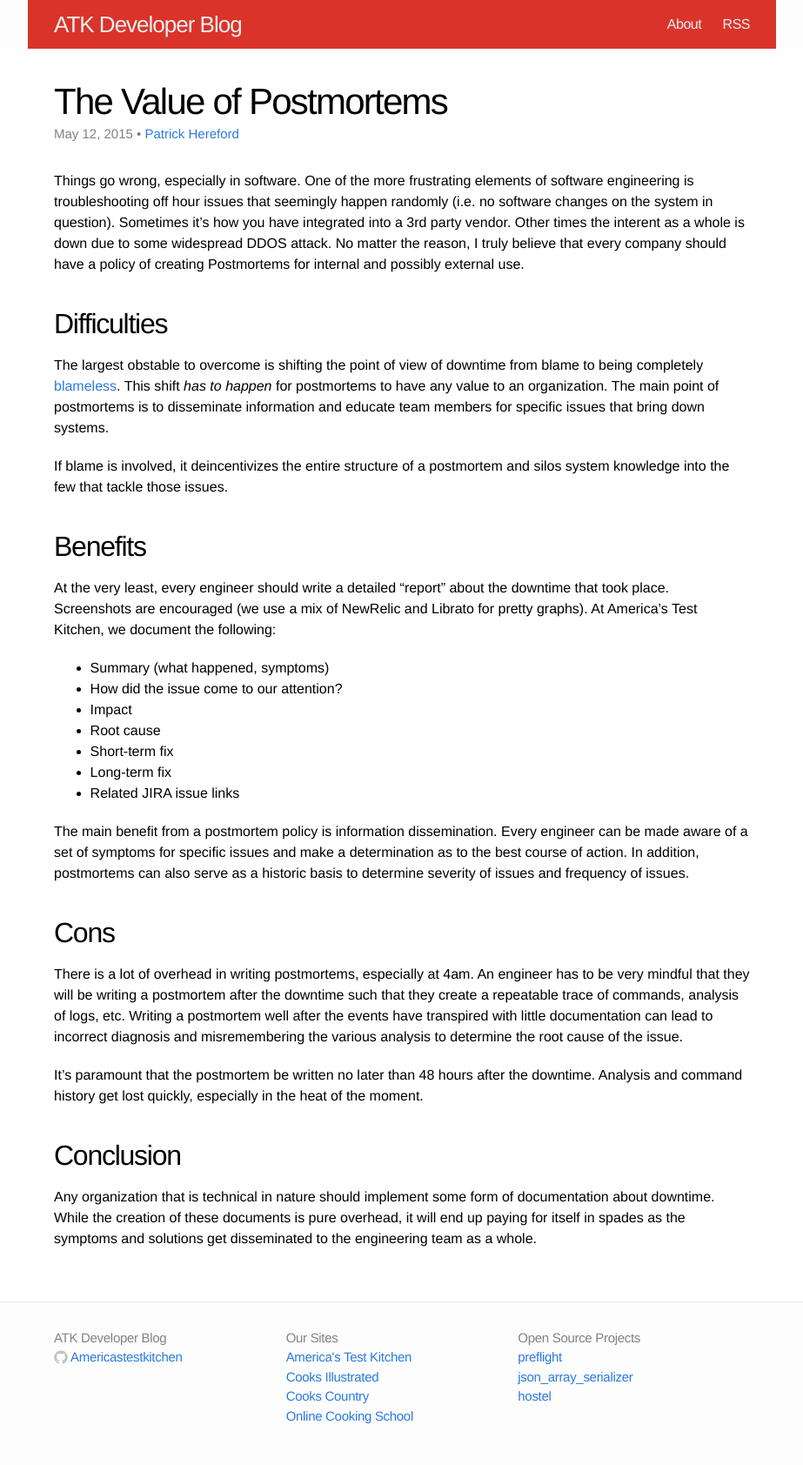
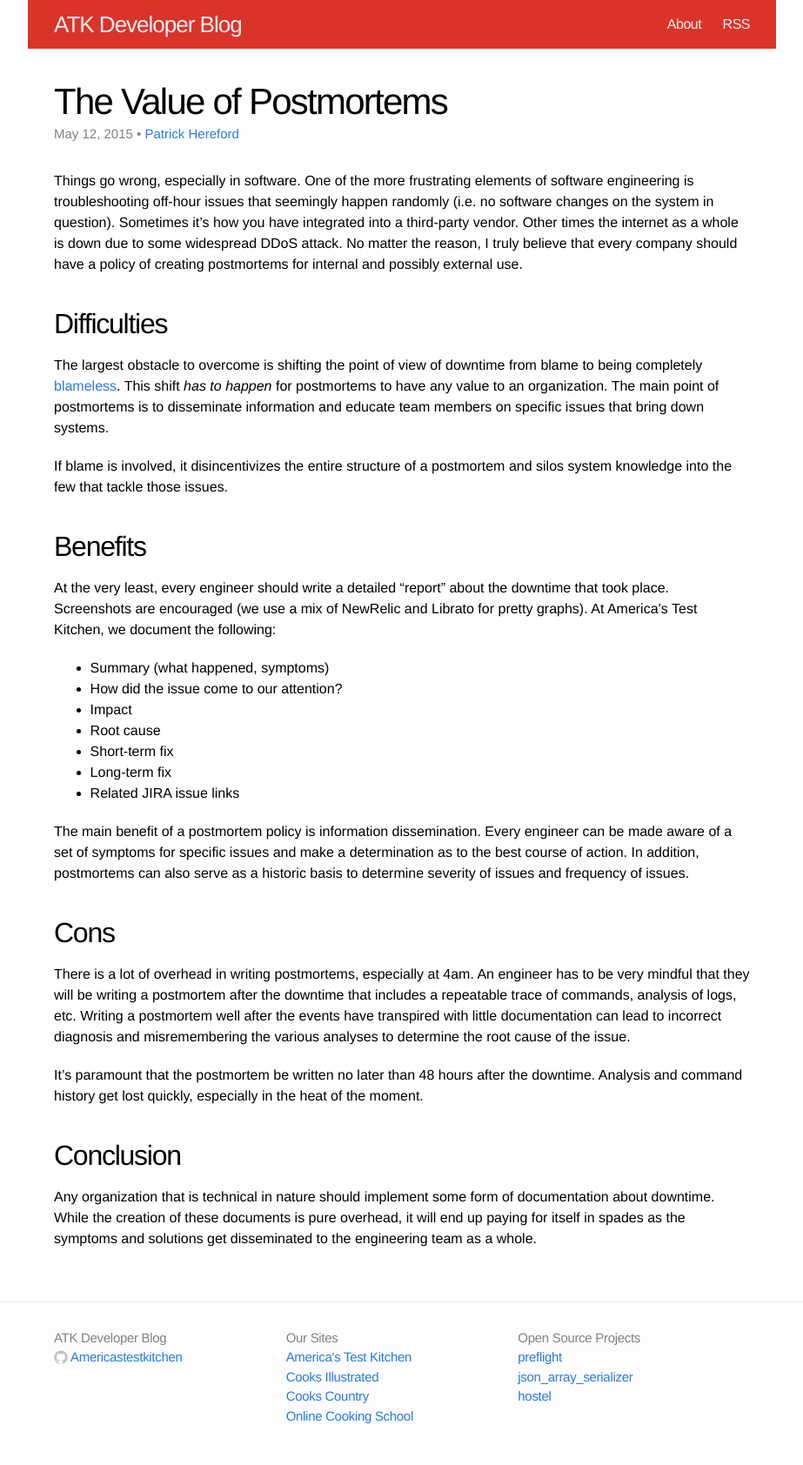
Before and after one commit to Americastestkitchen/Americastestkitchen.github.io, a Jekyll site: the page built from _posts/2015-05-12-the-value-of-postmortems.markdown, in a window 1280 px wide. Shown: the whole page at 87% size, without its empty margins (178-1101 px from the left). Built offline with Jekyll 4.4.1, drawn with Linux system fonts in a browser that asks for light colours.

Commit message:
Update 2015-05-12-the-value-of-postmortems.markdown

```diff
--- a/_posts/2015-05-12-the-value-of-postmortems.markdown
+++ b/_posts/2015-05-12-the-value-of-postmortems.markdown
@@ -8,20 +8,20 @@ categories: culture engineering
 ---
 
 Things go wrong, especially in software. One of the more frustrating elements of
-software engineering is troubleshooting off hour issues that seemingly happen
+software engineering is troubleshooting off-hour issues that seemingly happen
 randomly (i.e. no software changes on the system in question). Sometimes it's
-how you have integrated into a 3rd party vendor. Other times the interent as a
-whole is down due to some widespread DDOS attack. No matter the reason, I
-truly believe that every company should have a policy of creating Postmortems
+how you have integrated into a third-party vendor. Other times the internet as a
+whole is down due to some widespread DDoS attack. No matter the reason, I
+truly believe that every company should have a policy of creating postmortems
 for internal and possibly external use.
 
 ## Difficulties
-The largest obstable to overcome is shifting the point of view of downtime from
+The largest obstacle to overcome is shifting the point of view of downtime from
 blame to being completely [blameless](https://codeascraft.com/2012/05/22/blameless-postmortems/). This shift _has to happen_ for postmortems to have any value to
 an organization. The main point of postmortems is to disseminate information and
-educate team members for specific issues that bring down systems.
+educate team members on specific issues that bring down systems.
 
-If blame is involved, it deincentivizes the entire structure of a postmortem and
+If blame is involved, it disincentivizes the entire structure of a postmortem and
 silos system knowledge into the few that tackle those issues.
 
 ## Benefits
@@ -37,7 +37,7 @@ following:
 - Long-term fix
 - Related JIRA issue links
 
-The main benefit from a postmortem policy is information dissemination. Every
+The main benefit of a postmortem policy is information dissemination. Every
 engineer can be made aware of a set of symptoms for specific issues and make a
 determination as to the best course of action. In addition, postmortems can also
 serve as a historic basis to determine severity of issues and frequency of
@@ -46,10 +46,10 @@ issues.
 ## Cons
 There is a lot of overhead in writing postmortems, especially at 4am. An
 engineer has to be very mindful that they will be writing a postmortem after
-the downtime such that they create a repeatable trace of commands,
+the downtime that includes a repeatable trace of commands,
 analysis of logs, etc. Writing a postmortem well after the events have
 transpired with little documentation can lead to incorrect diagnosis and
-misremembering the various analysis to determine the root cause of the issue.
+misremembering the various analyses to determine the root cause of the issue.
 
 It's paramount that the postmortem be written no later than 48 hours after the
 downtime. Analysis and command history get lost quickly, especially in the heat
```
